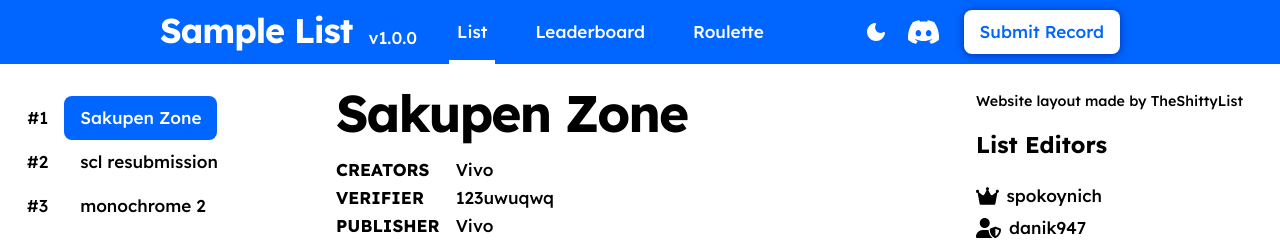
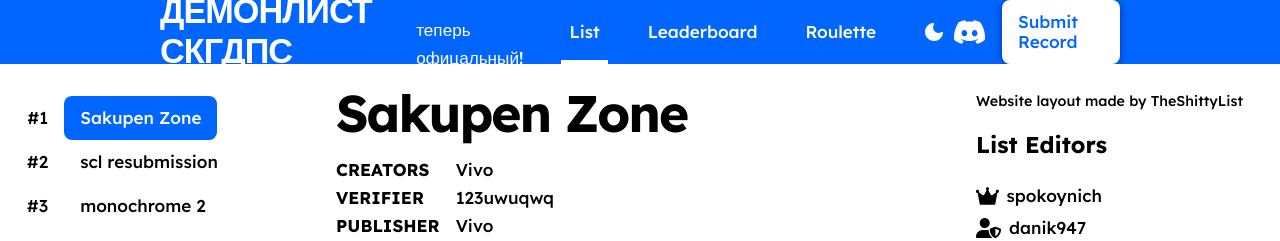
Before and after one commit to abobkapsuncik-cpu/demonsk, a plain HTML site: page index.html in a window 1280 px wide. Shown: the top 241 px of the page. Drawn offline with nearby package versions, Linux system fonts and the light colour scheme.

Commit message:
Update index.html

```diff
--- a/index.html
+++ b/index.html
@@ -1,9 +1,9 @@
 <!DOCTYPE html>
-<html lang="en">
+<html lang="ru">
     <head>
         <meta charset="UTF-8" />
         <meta name="viewport" content="width=1024" />
-        <title>Your List Name</title>
+        <title>СКГДПС</title>
 
         <!-- Replace your server icon by uploading an image file named "list_icon.png"-->
         <link rel="icon" href="/list_icon.png" />
@@ -37,8 +37,8 @@
     <body id="app">
         <header :class="{ dark: store.dark }">
             <div class="logo">
-                <h2>Sample List</h2>
-                <p>v1.0.0</p>
+                <h2>ДЕМОНЛИСТ СКГДПС</h2>
+                <p>теперь офицальный!</p>
             </div>
             <nav class="nav">
                 <router-link class="nav__tab" to="/">
```
